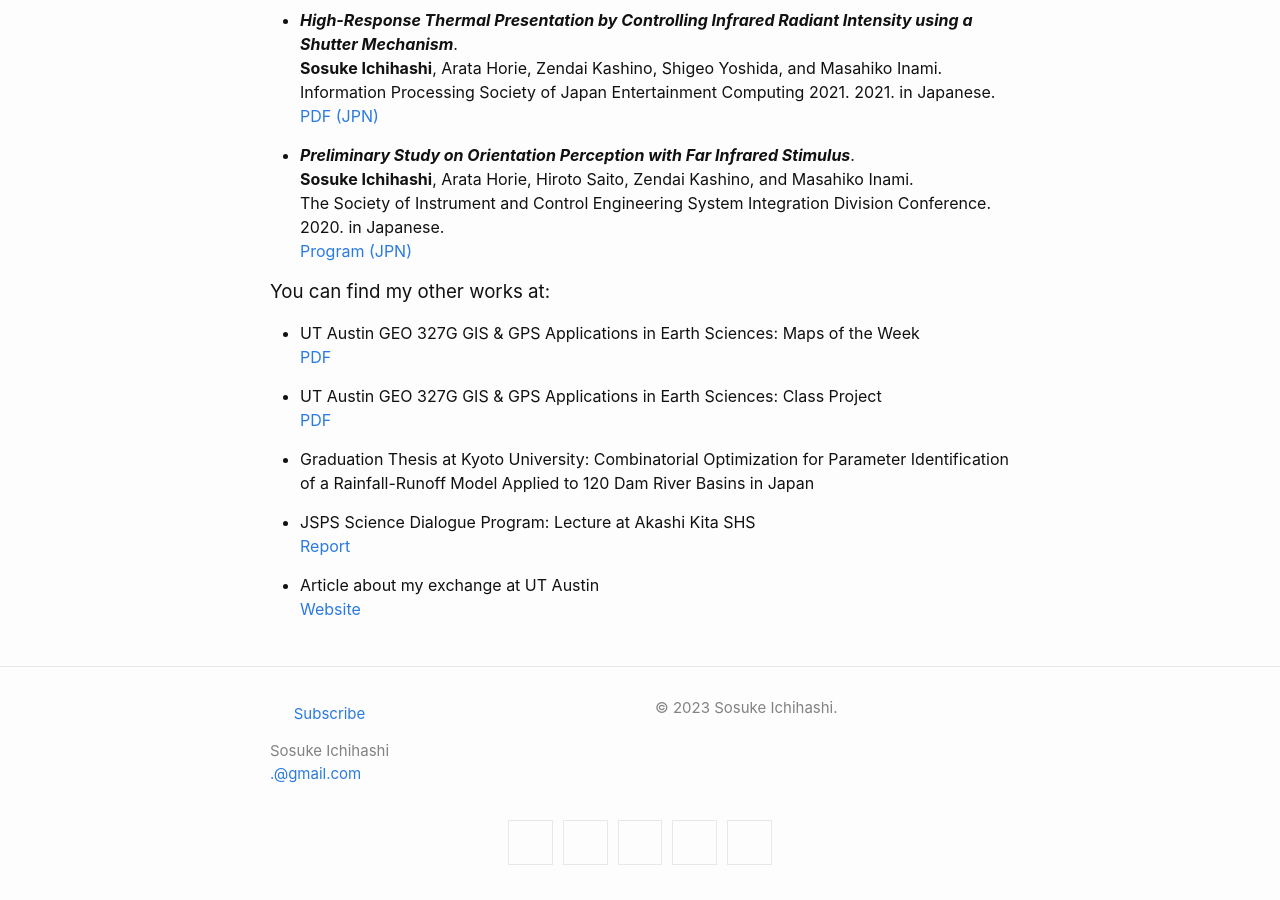
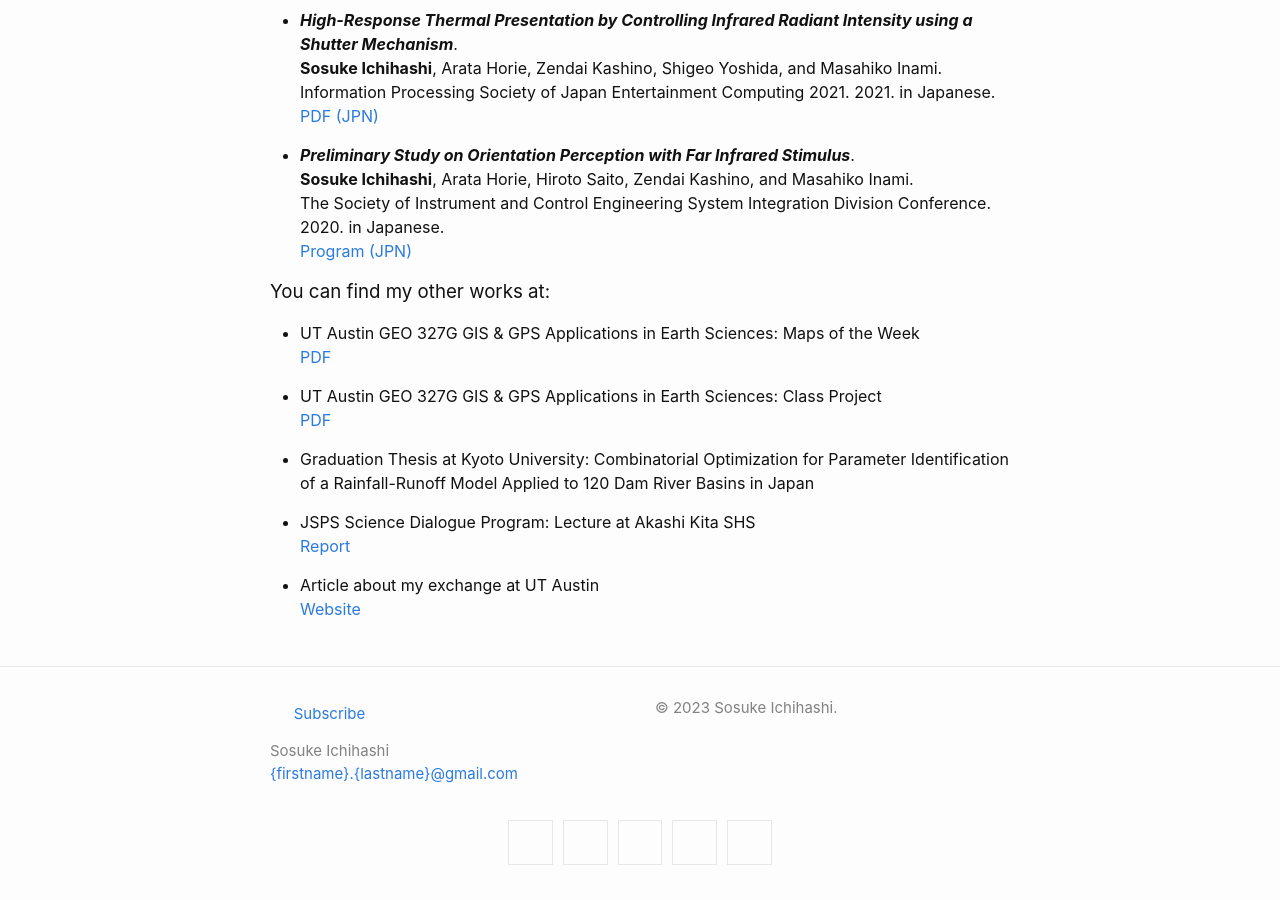
Before and after one commit to sosucat/sosucat.github.io, a Jekyll site: the page built from index.markdown, in a window 1280 px wide and 900 px high, scrolled down 1731 px. Built offline with Jekyll 4.4.1, drawn with Linux system fonts in a browser that asks for light colours.

Commit message:
Update _config.yml

```diff
--- a/_config.yml
+++ b/_config.yml
@@ -28,13 +28,13 @@
   - portfolio.markdown
 author:
   name: Sosuke Ichihashi
-  email: "<firstname>.<lastname>@gmail.com"
+  email: "{firstname}.{lastname}@gmail.com"
 minima:
   skin: auto
   social_links:
+    - { platform: google_scholar, user_url: "https://scholar.google.com/citations?user=JwB4tYUAAAAJ" }
     - { platform: github, user_url: "https://github.com/sosucat" }
     - { platform: twitter, user_url: "https://twitter.com/RefreshSource" }
-    - { platform: google_scholar, user_url: "https://scholar.google.com/citations?user=JwB4tYUAAAAJ" }
     - { platform: linkedin, user_url: "https://www.linkedin.com/in/sosuke-ichihashi-891816259/" }
     - { platform: youtube, user_url: "https://www.youtube.com/channel/UC5aYO7m1LJU8A_a3dsHbALA" }
 google_analytics: UA-NNNNNNNN-N
```
